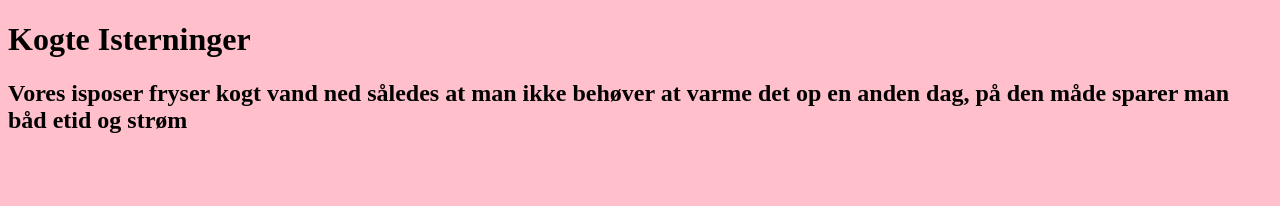
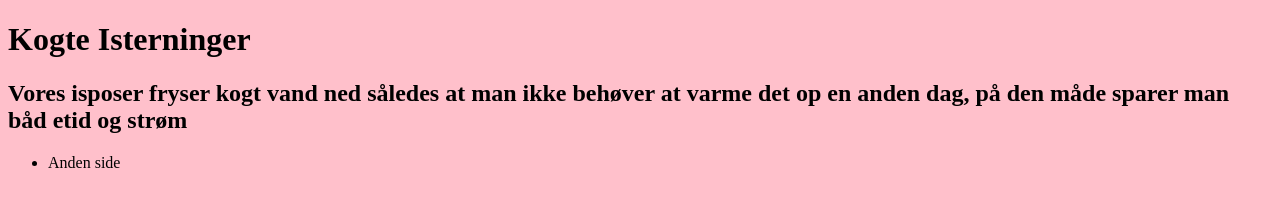
Before and after one commit to idathoet/Projekt4, a plain HTML site: page Indexside.html in a window 1280 px wide. Drawn offline with Linux system fonts and the light colour scheme.

Commit message:
Update Indexside.html

```diff
--- a/Indexside.html
+++ b/Indexside.html
@@ -9,5 +9,10 @@
   <body>
     <h1>Kogte Isterninger</h1>
     <h2>Vores isposer fryser kogt vand ned således at man ikke behøver at varme det op en anden dag, på den måde sparer man båd etid og strøm</h2>
+    <nav>
+      <ul>
+        <li><a href="about-ice.html"></a>Anden side</li>
+      </ul>
+    </nav>
   </body>
 </html>
```
